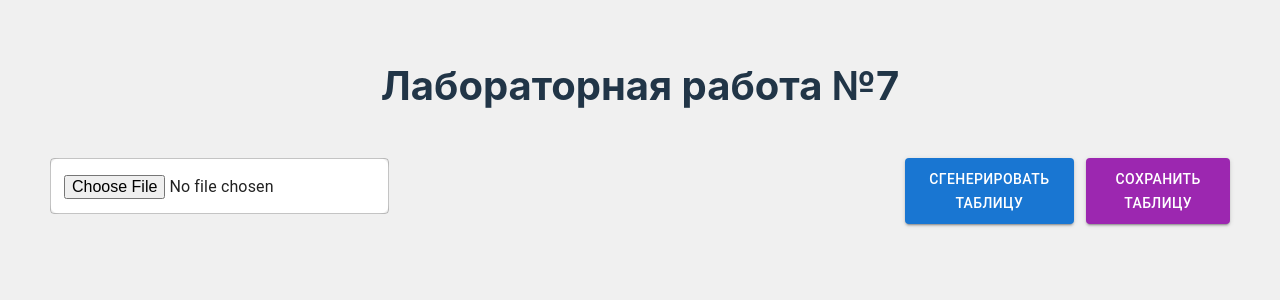
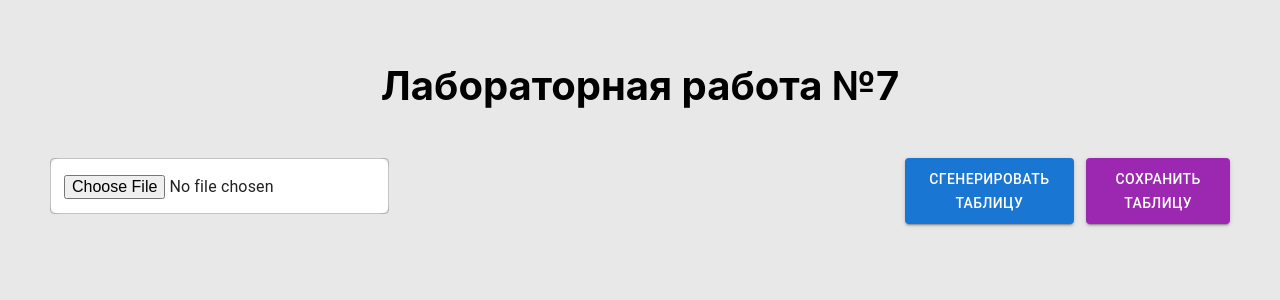
Before and after one commit to Cropsii/DecodeIN, a React (Vite) app: page / in a window 1280 px wide. Shown: the top 300 px of the page. Built offline with nearby package versions, Linux system fonts and the light colour scheme.

Commit message:
small fix

```diff
--- a/src/index.css
+++ b/src/index.css
@@ -81,7 +81,7 @@ th {
   top: 0;
   z-index: 1;
 }
-tr:hover{
+tr:hover {
   background: #ffffff0c;
 }
 /* Информационные блоки */
@@ -220,24 +220,29 @@ input:focus {
 /* Улучшения для светлого режима */
 @media (prefers-color-scheme: light) {
   :root {
-    color: #213547;
+    color: #000000;
     background-color: #ffffff;
   }
 
+  tr:hover {
+    background: #0000000c;
+  }
+  tr {
+    background: #ffffff;
+  }
   body {
-    background: #f0f0f0;
+    background: #e8e8e8;
   }
-
+  .DecodeWrap input[type="text"]{
+    color: #000000;
+    background: rgba(116, 123, 255, 0.1);
+  }
   .Info,
   .DecodeWrap {
     background: white;
     box-shadow: 0 2px 8px rgba(0, 0, 0, 0.1);
   }
 
-  input[type="text"] {
-    background: #f0f0f0;
-    color: #213547;
-  }
 }
 
 /* Улучшения для очень маленьких экранов */
```
